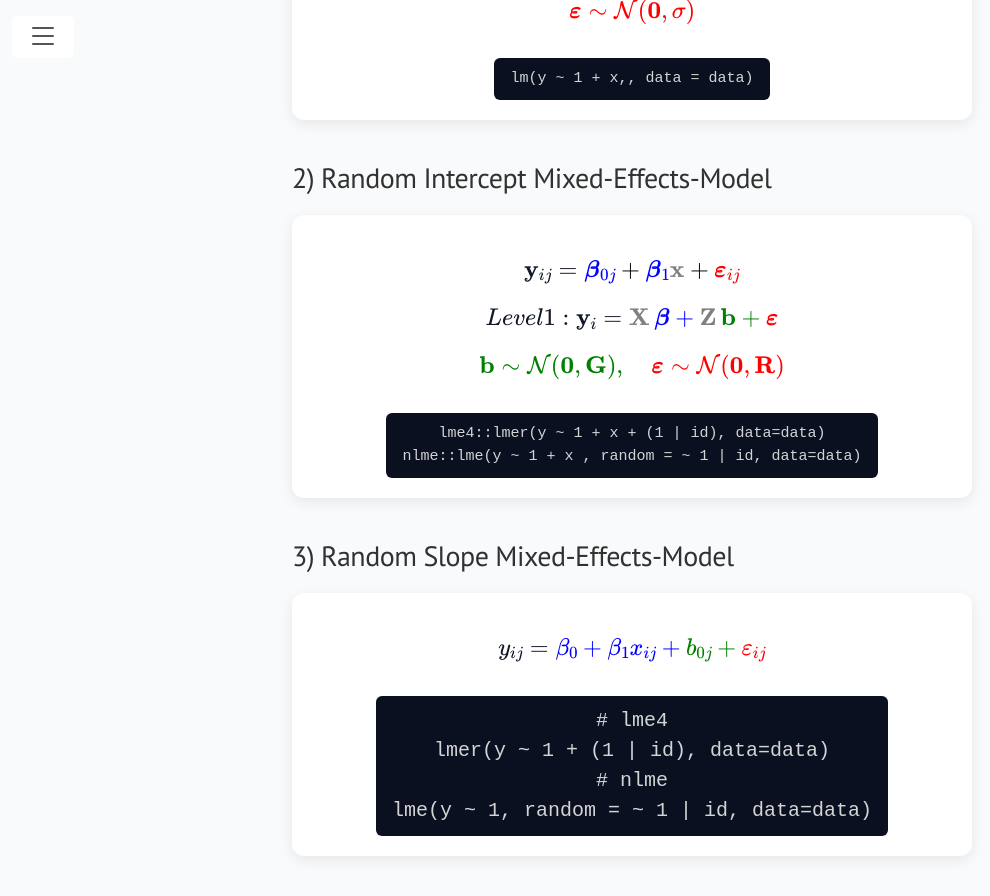
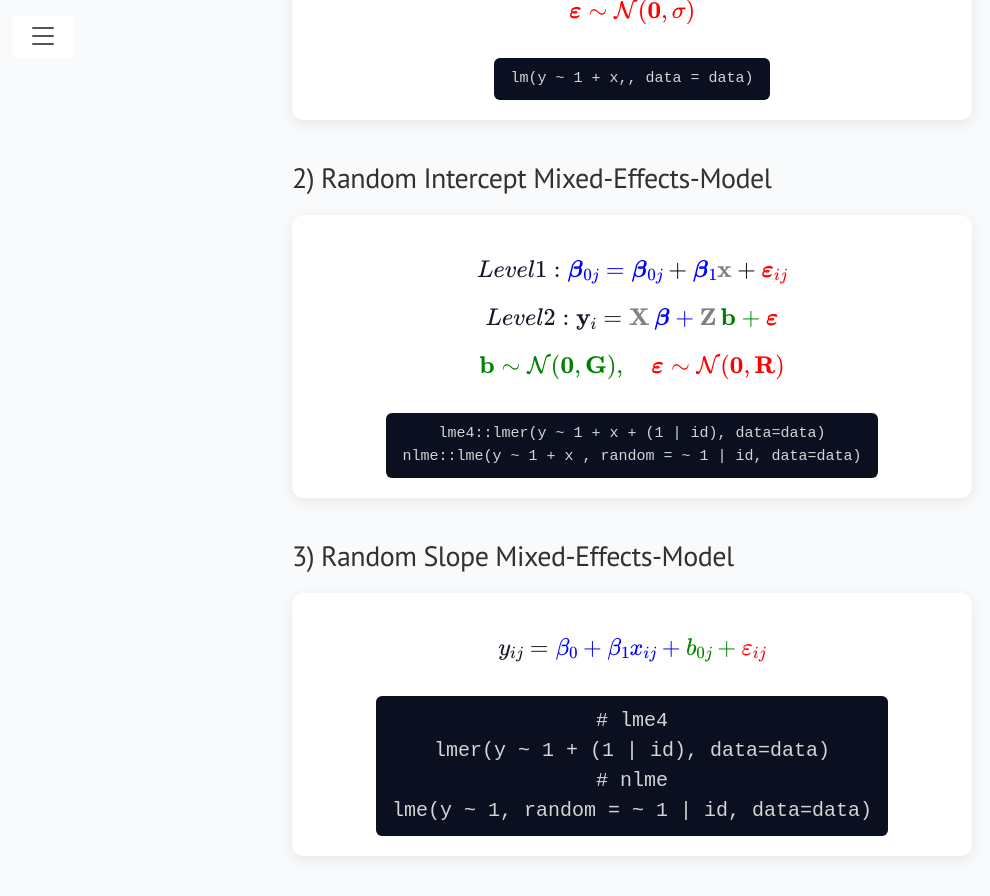
Before and after one commit to lennartseizer/ild, a Jekyll site: the page built from 9.html, in a window 1280 px wide and 900 px high, scrolled down 546 px. Shown: the top 896 px of the window, without its empty margins (8-998 px from the left). Built offline with Jekyll 4.4.1, drawn with Linux system fonts in a browser that asks for light colours.

Commit message:
Update 9.html

```diff
--- a/9.html
+++ b/9.html
@@ -115,13 +115,13 @@ title: Formulas
     <h2>2) Random Intercept Mixed-Effects-Model </h2>
     <div class="card">
       $$
-      \mathbf{y}_{ij}
+      Level&nbsp;1: \color{blue}{\boldsymbol{\beta}_{0j}}
       = \color{blue}{\boldsymbol{\beta}_{0j}}
       \color{black}+ \color{blue}{\boldsymbol{\beta}_{1}}\color{gray}{\mathbf x}
       \color{black}+ \color{red}{\boldsymbol{\varepsilon}_{ij}}
       $$
       $$
-      Level&nbsp;1: \mathbf{y}_{i}
+      Level&nbsp;2: \mathbf{y}_{i}
       = \color{gray}{\mathbf X}\,\color{blue}{\boldsymbol\beta}
       + \color{gray}{\mathbf Z}\,\color{green}{\mathbf b}
       + \color{red}{\boldsymbol\varepsilon}
```
